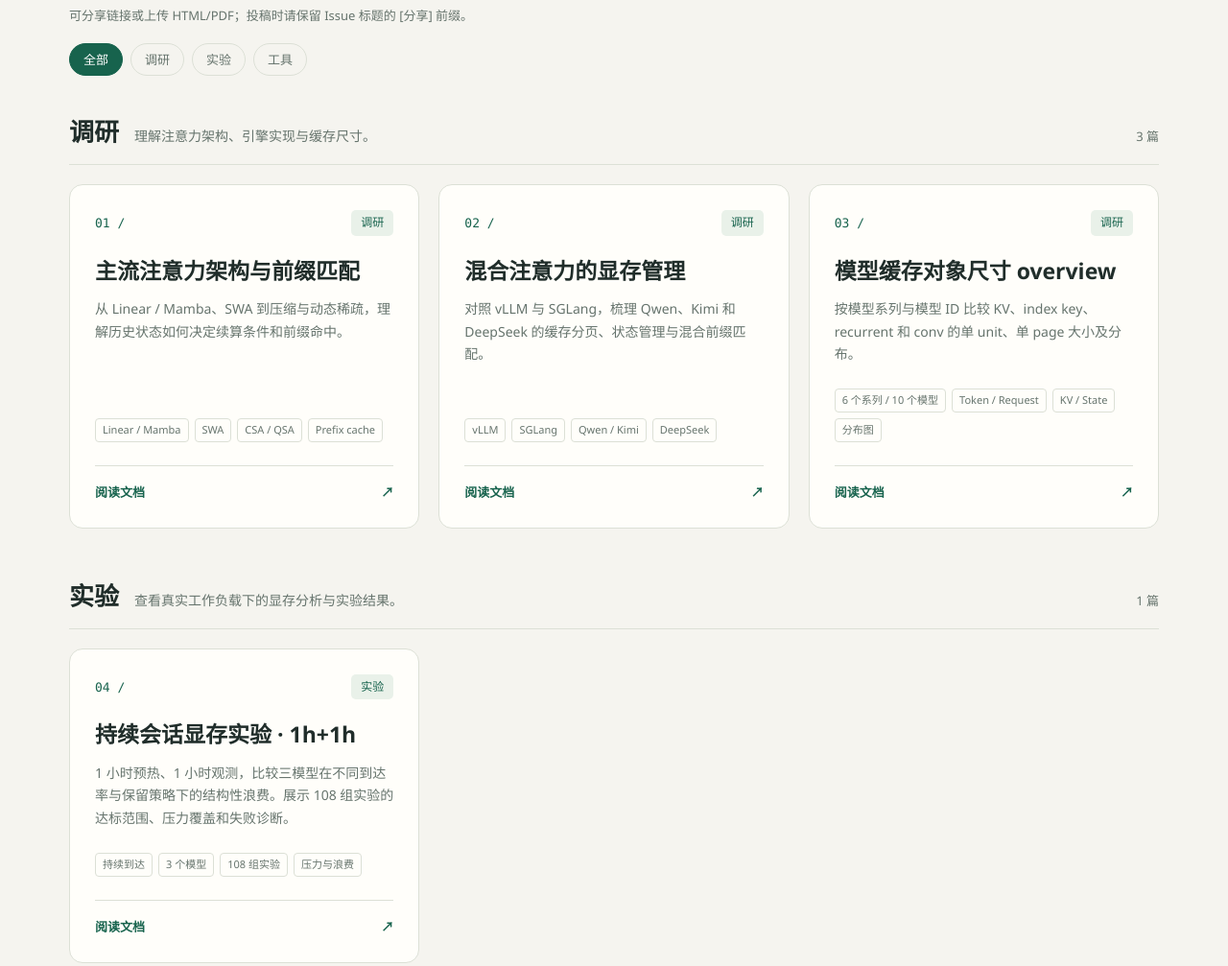
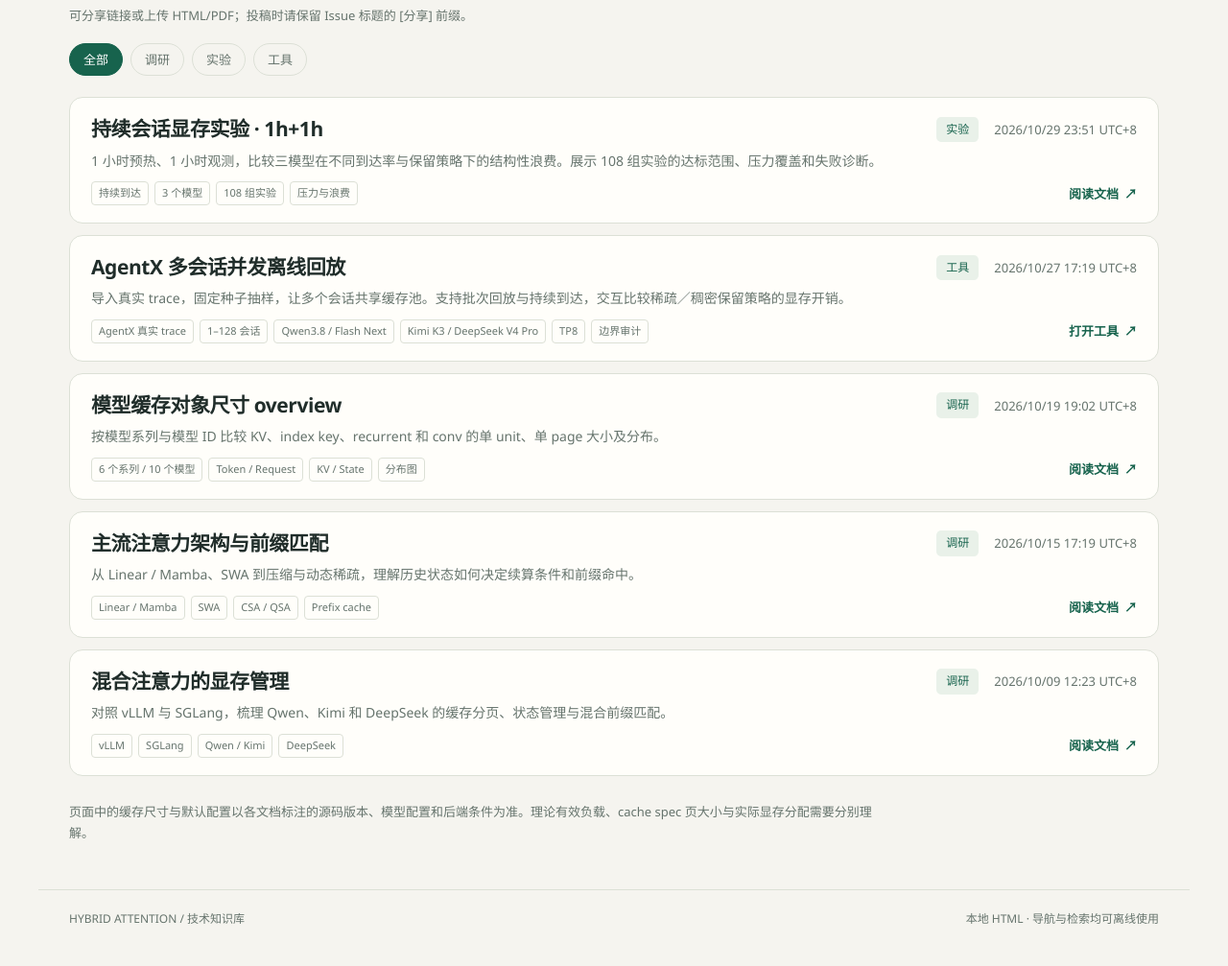
Before and after one commit to Yank000/hybrid_attention, a plain HTML site: page docs/index.html in a window 1280 px wide. Shown: the part 617-1624 px from the top of the page at 96% size. Drawn offline with Linux system fonts and the light colour scheme.

Commit message:
List knowledge documents by date

```diff
--- a/docs/index.html
+++ b/docs/index.html
@@ -175,41 +175,44 @@
       color: white
     }
 
-    .grid {
+    .document-list {
       display: grid;
-      grid-template-columns: repeat(3, minmax(0, 1fr));
-      gap: 20px
+      grid-template-columns: minmax(0, 1fr);
+      gap: 12px;
+      list-style: none;
+      margin: 0;
+      padding: 0
     }
 
     .card {
-      display: flex;
-      flex-direction: column;
-      position: relative;
+      display: block;
       background: var(--paper);
       border: 1px solid var(--line);
       border-radius: 14px;
-      padding: 26px;
+      padding: 18px 22px;
       text-decoration: none;
       color: var(--ink);
-      transition: transform .16s, border-color .16s, box-shadow .16s
+      overflow-wrap: anywhere;
+      transition: border-color .16s, box-shadow .16s
     }
 
     .card:hover {
-      transform: translateY(-4px);
       border-color: #8da997;
       box-shadow: 0 12px 30px #203b320d
     }
 
-    .card-top {
-      display: flex;
+    .card-heading {
+      display: grid;
+      grid-template-columns: minmax(0, 1fr) auto auto;
       align-items: center;
-      justify-content: space-between;
-      gap: 12px
+      gap: 8px 16px
     }
 
-    .number {
-      font: 13px Consolas, monospace;
-      color: var(--green)
+    .card-time {
+      color: var(--muted);
+      font-size: 13px;
+      font-variant-numeric: tabular-nums;
+      white-space: nowrap
     }
 
     .category {
@@ -221,23 +224,31 @@
     }
 
     .card h2 {
-      font-size: 23px;
+      font-size: 21px;
       line-height: 1.4;
       letter-spacing: -.02em;
-      margin: 24px 0 12px
+      margin: 0
     }
 
     .card p {
       color: var(--muted);
       font-size: 14px;
-      margin: 0 0 24px
+      margin: 6px 0 0
+    }
+
+    .card-footer {
+      display: flex;
+      justify-content: space-between;
+      align-items: center;
+      flex-wrap: wrap;
+      gap: 8px 16px;
+      margin-top: 10px
     }
 
     .tags {
       display: flex;
       gap: 6px;
-      flex-wrap: wrap;
-      margin-top: auto
+      flex-wrap: wrap
     }
 
     .tag {
@@ -250,11 +261,8 @@
 
     .open {
       display: flex;
-      justify-content: space-between;
       align-items: center;
-      border-top: 1px solid var(--line);
-      padding-top: 16px;
-      margin-top: 24px;
+      gap: 6px;
       color: var(--green);
       font-size: 13px;
       font-weight: 650
@@ -297,16 +305,6 @@
       outline-offset: 4px
     }
 
-    @media(max-width:900px) {
-      .grid {
-        grid-template-columns: 1fr 1fr
-      }
-
-      .card:last-child {
-        grid-column: 1/-1
-      }
-    }
-
     @media(max-width:600px) {
 
       header,
@@ -318,14 +316,6 @@
 
       .hero {
         padding-top: 42px
-      }
-
-      .grid {
-        grid-template-columns: 1fr
-      }
-
-      .card:last-child {
-        grid-column: auto
       }
 
       .tools {
@@ -348,7 +338,16 @@
       }
 
       .card {
-        padding: 22px
+        padding: 16px
+      }
+
+      .card-heading {
+        grid-template-columns: auto minmax(0, 1fr);
+        justify-items: start
+      }
+
+      .card h2 {
+        grid-column: 1 / -1
       }
     }
 
@@ -357,22 +356,6 @@
         transition: none
       }
 
-      .card:hover {
-        transform: none
-      }
-    }
-
-    .section { margin: 36px 0 48px }
-    .section-heading { display: flex; align-items: baseline; gap: 16px; border-bottom: 1px solid var(--line); margin-bottom: 20px; padding-bottom: 12px }
-    .section-heading h2 { margin: 0; font-size: 26px }
-    .section-heading p { margin: 0; font-size: 14px; color: var(--muted) }
-    .section-count { margin-left: auto; white-space: nowrap; color: var(--muted); font-size: 13px }
-    .card h3 { font-size: 23px; line-height: 1.4; margin: 20px 0 12px }
-    .card { overflow-wrap: anywhere }
-    @media(max-width:900px) { .card:last-child { grid-column: auto } }
-    @media(max-width:600px) {
-      .section-heading { flex-wrap: wrap; gap: 6px 14px }
-      .section-heading p { flex-basis: 100%; order: 3 }
     }
   </style>
 </head>
@@ -405,28 +388,29 @@
     </div>
     <p id="share-status" class="share-status" role="status" aria-live="polite">投稿时请保留 Issue 标题的 [分享] 前缀，链接与附件二选一。</p>
     <div id="filters" class="filters" role="group" aria-label="按主题筛选"></div>
-    <div id="pages"></div>
+    <ul id="pages" class="document-list" role="list" aria-label="文档列表，按时间从新到旧"></ul>
     <p id="empty" class="empty" hidden>没有匹配的页面。试试其他关键词，或切换到“全部”。</p>
     <noscript>
       <p>知识页面：</p>
       <ul>
-        <li><a href="mainstream_attention_arch.html">主流注意力架构与前缀匹配</a></li>
-        <li><a href="hybrid_VRAM_management.html">混合注意力的显存管理</a></li>
-        <li><a href="cache_size_overview.html">模型缓存对象尺寸 overview</a></li>
-        <li><a href="continuous_pressure_1h.html">持续会话显存实验 · 1h+1h</a></li>
-        <li><a href="agentx_multi_session_replay.html">AgentX 多会话并发离线回放</a></li>
+        <li><a href="continuous_pressure_1h.html">持续会话显存实验 · 1h+1h</a> <time datetime="2026-10-29T23:51:19+08:00">2026/10/29 23:51 UTC+8</time></li>
+        <li><a href="agentx_multi_session_replay.html">AgentX 多会话并发离线回放</a> <time datetime="2026-10-27T17:19:28+08:00">2026/10/27 17:19 UTC+8</time></li>
+        <li><a href="cache_size_overview.html">模型缓存对象尺寸 overview</a> <time datetime="2026-10-19T19:02:26+08:00">2026/10/19 19:02 UTC+8</time></li>
+        <li><a href="mainstream_attention_arch.html">主流注意力架构与前缀匹配</a> <time datetime="2026-10-15T17:19:26+08:00">2026/10/15 17:19 UTC+8</time></li>
+        <li><a href="hybrid_VRAM_management.html">混合注意力的显存管理</a> <time datetime="2026-10-09T12:23:20+08:00">2026/10/09 12:23 UTC+8</time></li>
       </ul>
     </noscript>
     <p class="footnote">页面中的缓存尺寸与默认配置以各文档标注的源码版本、模型配置和后端条件为准。理论有效负载、cache spec 页大小与实际显存分配需要分别理解。</p>
   </main>
   <footer><span>HYBRID ATTENTION / 技术知识库</span><span>本地 HTML · 导航与检索均可离线使用</span></footer>
 
-  <!-- 新增知识页：在下面的 JSON 数组中增加一条记录；格式示例见 README.md。 -->
+  <!-- 新增知识页时，用带时区的 ISO 8601 格式填写文件创建时间 createdAt。 -->
   <script id="knowledge-pages" type="application/json">
 [
   {
     "title": "主流注意力架构与前缀匹配",
     "href": "mainstream_attention_arch.html",
+    "createdAt": "2026-10-15T17:19:26+08:00",
     "category": "调研",
     "description": "从 Linear / Mamba、SWA 到压缩与动态稀疏，理解历史状态如何决定续算条件和前缀命中。",
     "tags": [
@@ -439,6 +423,7 @@
   {
     "title": "混合注意力的显存管理",
     "href": "hybrid_VRAM_management.html",
+    "createdAt": "2026-10-09T12:23:20+08:00",
     "category": "调研",
     "description": "对照 vLLM 与 SGLang，梳理 Qwen、Kimi 和 DeepSeek 的缓存分页、状态管理与混合前缀匹配。",
     "tags": [
@@ -451,6 +436,7 @@
   {
     "title": "模型缓存对象尺寸 overview",
     "href": "cache_size_overview.html",
+    "createdAt": "2026-10-19T19:02:26+08:00",
     "category": "调研",
     "description": "按模型系列与模型 ID 比较 KV、index key、recurrent 和 conv 的单 unit、单 page 大小及分布。",
     "tags": [
@@ -463,6 +449,7 @@
   {
     "title": "持续会话显存实验 · 1h+1h",
     "href": "continuous_pressure_1h.html",
+    "createdAt": "2026-10-29T23:51:19+08:00",
     "category": "实验",
     "description": "1 小时预热、1 小时观测，比较三模型在不同到达率与保留策略下的结构性浪费。展示 108 组实验的达标范围、压力覆盖和失败诊断。",
     "tags": [
@@ -475,6 +462,7 @@
   {
     "title": "AgentX 多会话并发离线回放",
     "href": "agentx_multi_session_replay.html",
+    "createdAt": "2026-10-27T17:19:28+08:00",
     "category": "工具",
     "description": "导入真实 trace，固定种子抽样，让多个会话共享缓存池。支持批次回放与持续到达，交互比较稀疏／稠密保留策略的显存开销。",
     "tags": [
--- a/docs/knowledge.css
+++ b/docs/knowledge.css
@@ -4,4 +4,4 @@
 .share-submit:focus-visible, .share-refresh:focus-visible { outline: 3px solid #8da997; outline-offset: 3px; }
 .share-status, .share-meta { color: var(--muted); font-size: 13px; }
 .share-status { min-height: 22px; margin: 6px 0 18px; }
-.share-meta { margin-bottom: 16px; }
+.share-meta { margin-top: 4px; }
--- a/docs/knowledge.js
+++ b/docs/knowledge.js
@@ -1,12 +1,7 @@
 (() => {
   'use strict';
   const builtIn = JSON.parse(document.getElementById('knowledge-pages').textContent);
-  const sections = [
-    { name: '调研', description: '理解注意力架构、引擎实现与缓存尺寸。' },
-    { name: '实验', description: '查看真实工作负载下的显存分析与实验结果。' },
-    { name: '工具', description: '导入真实会话，调整配置并交互回放。' },
-    { name: '其他', description: '更多文档与参考资料。' },
-  ];
+  const categories = ['调研', '实验', '工具', '其他'];
   const search = document.getElementById('search');
   const filters = document.getElementById('filters');
   const container = document.getElementById('pages');
@@ -17,6 +12,11 @@
   let shared = [];
   let selected = null;
   let loading = false;
+  const dateFormat = new Intl.DateTimeFormat('zh-CN', {
+    timeZone: 'Asia/Hong_Kong',
+    year: 'numeric', month: '2-digit', day: '2-digit',
+    hour: '2-digit', minute: '2-digit', hourCycle: 'h23',
+  });
 
   function element(tag, className, text) {
     const node = document.createElement(tag);
@@ -32,7 +32,11 @@
     } catch { return null; }
   }
 
-  function card(page, pages) {
+  function timestamp(page) {
+    return Date.parse(page.createdAt) || 0;
+  }
+
+  function card(page) {
     const node = element('a', 'card');
     const external = page.fileType === 'link' ? safeExternal(page.externalUrl) : null;
     node.href = page.id ? (external || `share.html?id=${page.id}`) : page.href;
@@ -40,43 +44,41 @@
       node.target = '_blank';
       node.rel = 'noopener noreferrer';
     }
-    const top = element('div', 'card-top');
-    top.append(element('span', 'number', String(pages.indexOf(page) + 1).padStart(2, '0') + ' /'), element('span', 'category', page.category));
+    const heading = element('div', 'card-heading');
+    heading.append(element('h2', '', page.title), element('span', 'category', page.category));
+    const date = timestamp(page);
+    const time = date ? element('time', 'card-time', dateFormat.format(date) + ' UTC+8') :
+      element('span', 'card-time', '时间未知');
+    if (date) {
+      time.setAttribute('datetime', page.createdAt);
+      time.title = page.id ? '投稿时间' : '文档创建时间';
+    }
+    heading.append(time);
     const tags = element('div', 'tags');
     for (const tag of page.tags) tags.append(element('span', 'tag', tag));
     const open = element('div', 'open');
     const action = external ? '访问文档链接' : page.id ? '阅读文档附件' : page.category === '工具' ? '打开工具' : '阅读文档';
     open.append(element('span', '', action), element('span', '', '↗'));
-    node.append(top, element('h3', '', page.title), element('p', '', page.description));
+    node.append(heading, element('p', '', page.description));
     if (page.id) node.append(element('div', 'share-meta', `${page.author} · ${external ? '链接' : page.fileType.toUpperCase() + ' 附件'} · #${page.id}`));
-    node.append(tags, open);
-    return node;
+    const footer = element('div', 'card-footer');
+    footer.append(tags, open);
+    node.append(footer);
+    const row = element('li', '');
+    row.append(node);
+    return row;
   }
 
   function render() {
-    // Keep the original five entries and their order; submissions join the same
-    // category grids, search, filter controls, count and empty state.
-    const pages = [...builtIn, ...shared];
-    const activeSections = sections.filter(section => section.name !== '其他' || pages.some(page => page.category === section.name));
-    if (selected && !activeSections.some(section => section.name === selected)) selected = null;
+    const pages = [...builtIn, ...shared].sort((a, b) => timestamp(b) - timestamp(a));
+    const activeCategories = categories.filter(category => category !== '其他' || pages.some(page => page.category === category));
+    if (selected && !activeCategories.includes(selected)) selected = null;
     const query = search.value.trim().toLocaleLowerCase();
     const visible = pages.filter(page => (!selected || page.category === selected) &&
       [page.title, page.description, page.category, page.author || '', ...page.tags].join(' ').toLocaleLowerCase().includes(query));
-    container.replaceChildren();
-    for (const section of activeSections) {
-      const items = visible.filter(page => page.category === section.name);
-      if ((selected && selected !== section.name) || (query && !items.length)) continue;
-      const group = element('section', 'section');
-      group.setAttribute('aria-label', section.name);
-      const heading = element('div', 'section-heading');
-      heading.append(element('h2', '', section.name), element('p', '', section.description), element('span', 'section-count', `${items.length} 篇`));
-      const grid = element('div', 'grid');
-      for (const page of items) grid.append(card(page, pages));
-      group.append(heading, grid);
-      container.append(group);
-    }
+    container.replaceChildren(...visible.map(card));
     // Reconcile controls without replacing a focused button during typing.
-    const names = ['全部', ...activeSections.map(section => section.name)];
+    const names = ['全部', ...activeCategories];
     for (const button of [...filters.children]) if (!names.includes(button.textContent)) button.remove();
     for (const name of names) {
       let button = [...filters.children].find(node => node.textContent === name);
@@ -110,7 +112,7 @@
       if (data.version !== 1 || !Array.isArray(data.shares)) throw new Error('分享清单格式不正确');
       shared = data.shares.filter(item => Number.isSafeInteger(item.id) && item.id > 0 &&
         ['html', 'pdf', 'link'].includes(item.fileType) && typeof item.title === 'string' &&
-        typeof item.description === 'string' && sections.some(section => section.name === item.category) &&
+        typeof item.description === 'string' && categories.includes(item.category) &&
         typeof item.author === 'string' && Array.isArray(item.tags) && item.tags.every(tag => typeof tag === 'string') &&
         (item.fileType !== 'link' || safeExternal(item.externalUrl)));
       render();
```
Also changed, not shown: tests/knowledge.test.mjs (+23 -11 lines), 1 other file.
